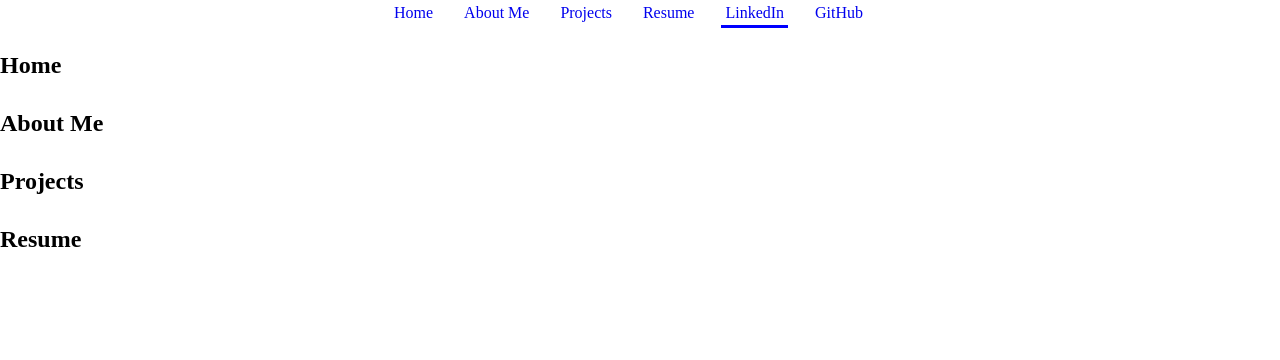
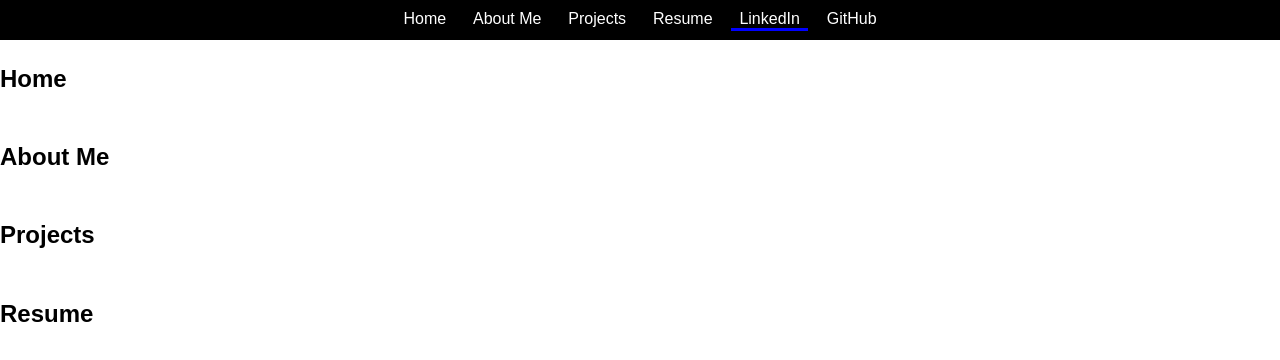
Before and after one commit to matt-pickle/portfolio, a plain HTML site: page index.html in a window 1280 px wide. Both pictures are taken after a click on the link "LinkedIn". Drawn offline with Linux system fonts and the light colour scheme.

Commit message:
Create and style nav

```diff
--- a/index.html
+++ b/index.html
@@ -1,12 +1,16 @@
 <!DOCTYPE html>
 <html>
   <head>
-    <link rel="stylesheet" href="styles.css">
+    <link href="styles.css" rel="stylesheet">
+    <link href="https://cdnjs.cloudflare.com/ajax/libs/font-awesome/5.9.0/css/all.css" rel="stylesheet">
     <meta name="viewport" content="width=device-width, initial-scale=1">
     <title>Matt Pickle: Web Developer</title>
   </head>
   <body>
-    <nav>
+    <header>
+    <button id="open-nav-button">&#9776;</button>
+      <nav class="nav">
+        <button id="close-nav-button">&times;</button>
         <ul>
           <li><a href="#home">Home</a></li>
           <li><a href="#about-me">About Me</a></li>
@@ -16,20 +20,25 @@
           <li><a href="https://github.com/mpickle86" target="_blank">GitHub</a></li>
         </ul>
       </nav>
+    </header>
     <main>
       <section id="home">
         <h1>Home</h1>
       </section>
+
       <section id="about-me">
         <h1>About Me</h1>
       </section>
+
       <section id="projects">
         <h1>Projects</h1>
       </section>
+
       <section id="resume">
         <h1>Resume</h1>
       </section>
     </main>
 
   </body>
+  <script src="./javascript.js"></script>
 </html>
--- /dev/null
+++ b/javascript.js
@@ -0,0 +1,11 @@
+const openNavButton = document.querySelector("#open-nav-button");
+const closeNavButton = document.querySelector("#close-nav-button");
+const nav = document.querySelector('.nav');
+
+openNavButton.addEventListener("click", () => {
+  nav.classList.add("nav-open");
+});
+
+closeNavButton.addEventListener("click", () => {
+  nav.classList.remove("nav-open");
+});
--- a/styles.css
+++ b/styles.css
@@ -6,7 +6,12 @@
 
 body {
   margin: 0;
+  font-family: arial, sans-serif;
   line-height: 1.6;
+}
+
+main {
+  display: grid;
 }
 
 img {
@@ -16,22 +21,95 @@ img {
 
 /* NAVIGATION */
 
+header {
+  background: black;
+  height: 2.5em;
+}
+
+nav {
+  position: fixed;
+  background: black;
+  top: 0;
+  left: 100%;
+  width: 12em;
+  transition: transform 400ms;
+}
+
+.nav-open {
+  transform: translateX(-100%);
+}
+
 nav ul {
   display: grid;
-  grid-template-columns: auto auto auto auto auto auto;
-  width: 500px;
+  grid-template-columns: auto;
+  grid-template-rows: auto auto auto auto auto auto;
+  justify-items: center;
+  align-items: center;
+  width: auto;
+  height: auto;
+  font-size: 1.5rem;
+  line-height: 2.25;
   list-style: none;
-  padding: 0;
-  margin: 0 auto;
+  padding: 1em;
 }
 
 nav a {
+  color: white;
   text-decoration: none;
-  padding: .25em;
-  transition: border-bottom 250ms;
+  padding: .1em .5em;
 }
 
-nav a:hover,
-nav a:focus {
-  border-bottom: 3px solid blue;
+#open-nav-button,
+#close-nav-button {
+  position: fixed;
+  top: 0;
+  right: 0;
+  color: white;
+  background: none;
+  border: none;
+  cursor: pointer;
+  font-size: 1.5rem;
+  padding: .25em .4em;
 }
+
+#close-nav-button {
+  position: absolute;
+  font-size: 2rem;
+}
+
+@media (min-width: 500px) {
+  nav {
+    left: 0;
+    width: 100%;
+    height: 2.5em;
+  }
+
+  nav a {
+    transition: border-bottom-width 250ms;
+  }
+
+  nav a:hover,
+  nav a:focus {
+    border-bottom: solid blue;
+    border-bottom-width: 3px;
+  }
+
+  nav ul {
+    grid-template-columns: auto auto auto auto auto auto;
+    width: 500px;
+    height: 2.75em;
+    font-size: 1rem;
+    padding: 0;
+    margin: 0 auto;
+  }
+
+  .nav-open {
+    transform: none;
+  }
+
+  #open-nav-button,
+  #close-nav-button {
+    display: none;
+  }
+
+}
```
Lines whose indentation alone changed are shown as unchanged.
